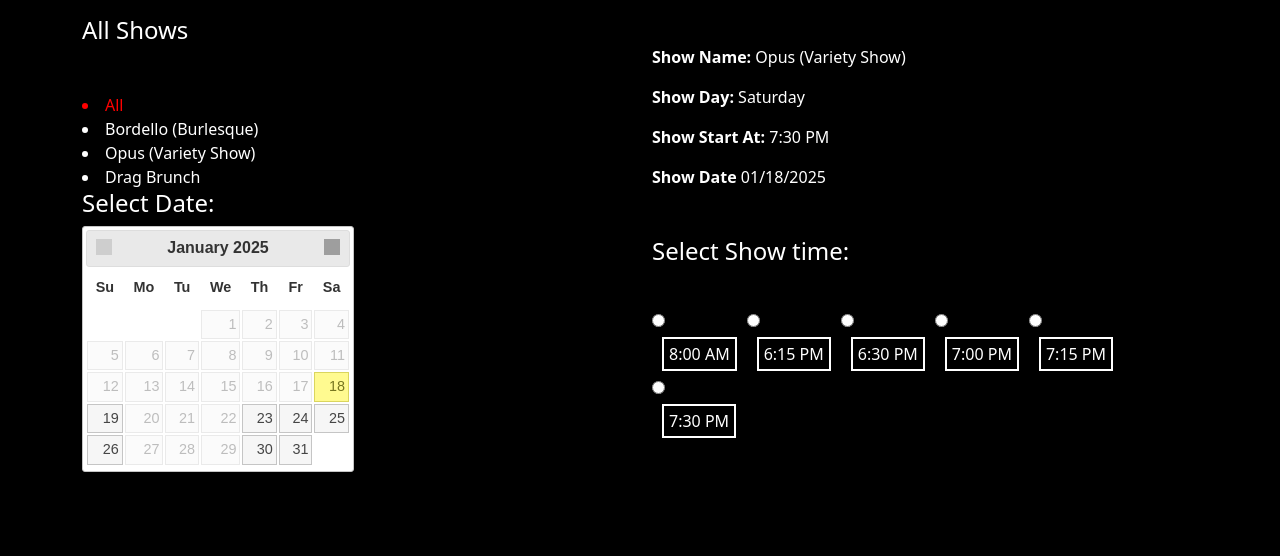
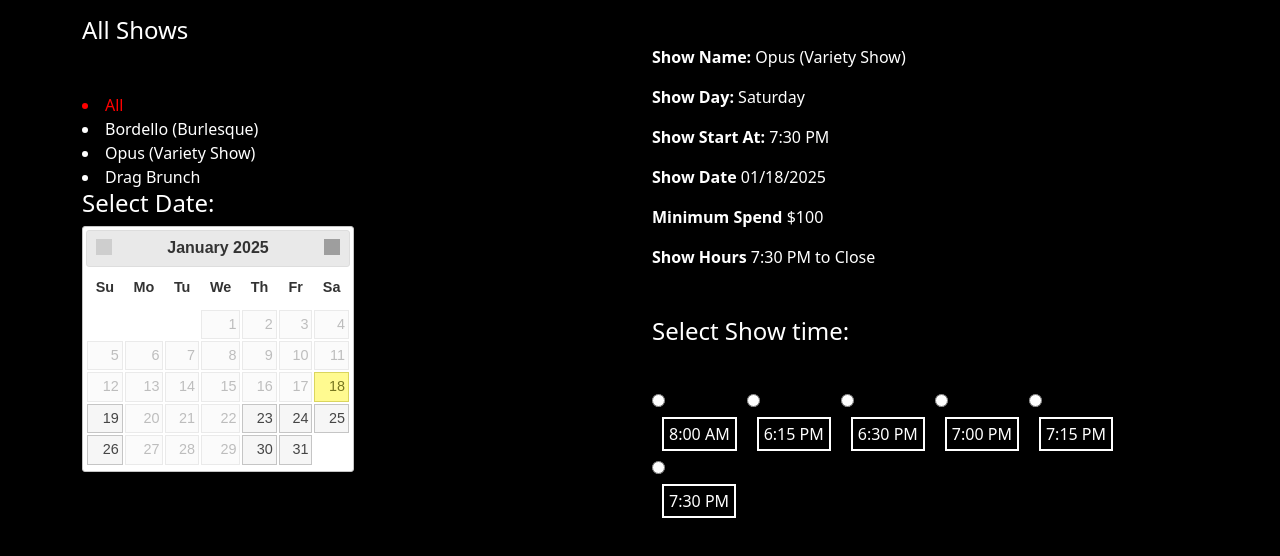
Before and after one commit to soyebamd/fabrika-new-reservation, a website built with Vite: page index.html in a window 1280 px wide. Shown: the part 80-636 px from the top of the page. Built offline with nearby package versions, Linux system fonts and the light colour scheme; grey boxes are pictures that could not be loaded.

Commit message:
info for shows etc

```diff
--- a/index.html
+++ b/index.html
@@ -96,6 +96,15 @@
            <p> <strong>Show Start At:</strong> <span id="show-start-span"></span> </p>
            <p> <strong>Show Date</strong> <span id="show-date"></span> </p>
 
+            <p> <strong>Minimum Spend</strong> <span id="min-spend"></span> </p>
+
+              <p> <strong>Show Hours</strong> <span id="show-hours"></span> </p>
+
+
+
+
+
+
 </form>
 
 
--- a/main.js
+++ b/main.js
@@ -51,8 +51,17 @@ const result = document.querySelector("#result");
 const showDays = [0, 4, 5, 6];
 
 //Min Spend
-const minSpend = [0, 0, 0, 0];
-const minSpendArray = [...minSpend];
+const minSpend = [0, 0, 50, 100];
+let minSpendArray = [...minSpend];
+
+//Show Hours
+const showHours = [
+  "1:00 PM to 2:00PM",
+  "7:30 PM - 8:00PM",
+  "8:00 PM - 9:00PM",
+  "7:30 PM to Close",
+];
+let showHoursArray = [...showHours];
 
 //Show Starting Time
 const showStartingTime = ["1:00 PM", "7:30 PM", "8:00 PM", "7:30 PM"];
@@ -66,7 +75,11 @@ const showStartSpan = document.querySelector("#show-start-span");
 
 const getBookedDay = document.querySelector("#show-day-span");
 
+const minSpendSpan = document.querySelector("#min-spend");
+
 const showDate = document.querySelector("#show-date");
+
+const showHoursSpan = document.querySelector("#show-hours");
 
 let daysOfWeek = [
   "Sunday",
@@ -284,16 +297,40 @@ function ReservationTables(currentDay) {
     }
   });
 
+  const dayofWeek = daysOfWeek[currentDay];
+
   // Get current Day
-  getBookedDay.textContent = daysOfWeek[currentDay];
+  getBookedDay.textContent = dayofWeek;
+
+  // Conditional requirment for starting time
+  /* if (bookingDate === "01/24/2025") {
+
+    showStartingTimeArray[showDays.indexOf(currentDay)] = "22:00 PM";
+  } else {
+    showStartingTimeArray = [...showStartingTime];
+  }*/
+  // End
 
   // Show Starting Time
   showStartSpan.textContent =
     showStartingTimeArray[showDays.indexOf(currentDay)];
 
+  //Min Spend Block
+  // Conditional requirment for Min Spend
+  /*if (bookingDate === "01/24/2025") {
+    minSpendArray[showDays.indexOf(currentDay)] = 150;
+  } else {
+    minSpendArray = [...minSpend];
+  }*/
+  // End
+  minSpendSpan.textContent = `$${minSpendArray[showDays.indexOf(currentDay)]}`;
+  // End MinSpend
   // show Date
 
   showDate.textContent = bookingDate;
+
+  // Show Hours
+  showHoursSpan.textContent = showHoursArray[showDays.indexOf(currentDay)];
 
   //### TIME SLOT MANAGEMENT
   clearTimeSlot();
```
